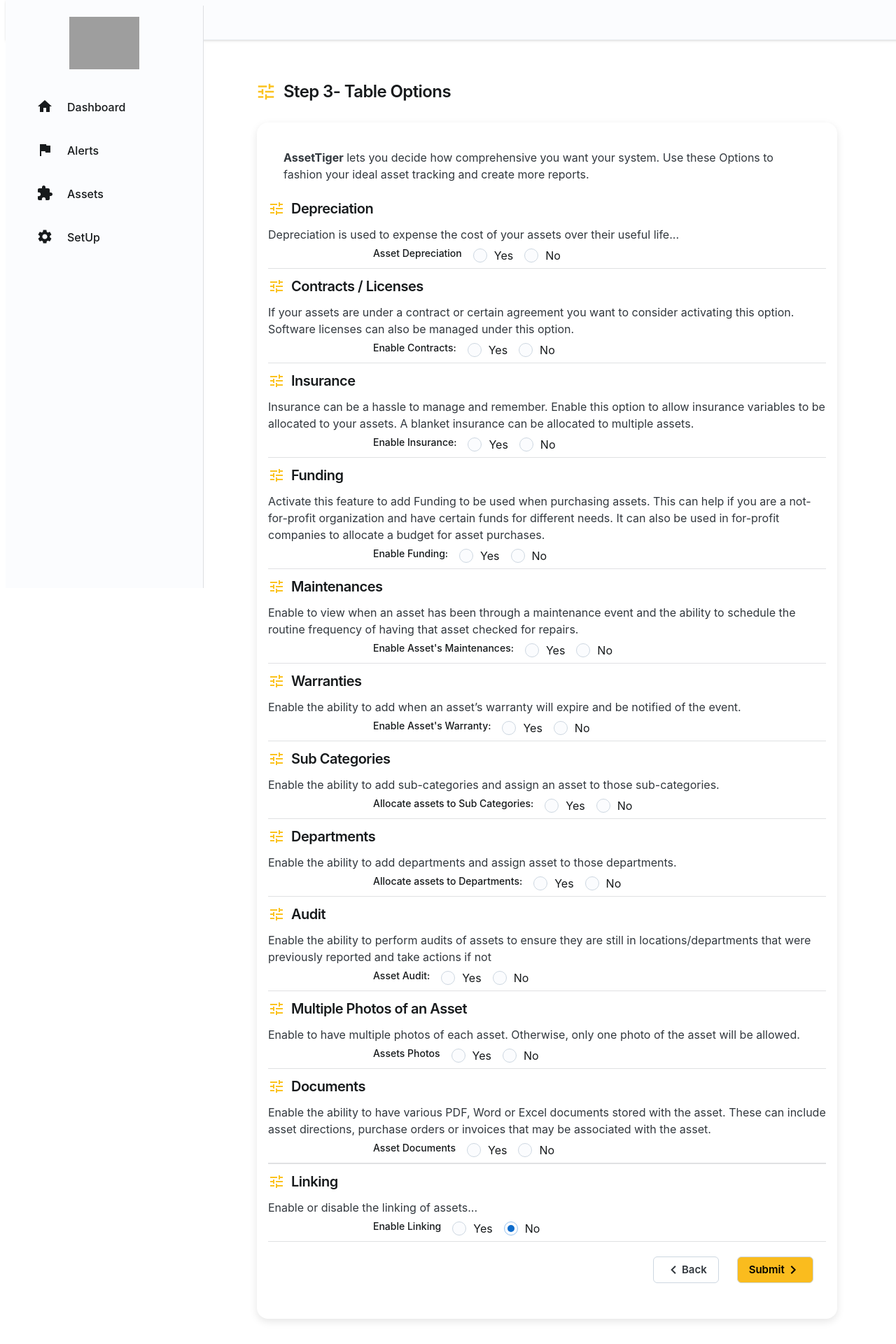
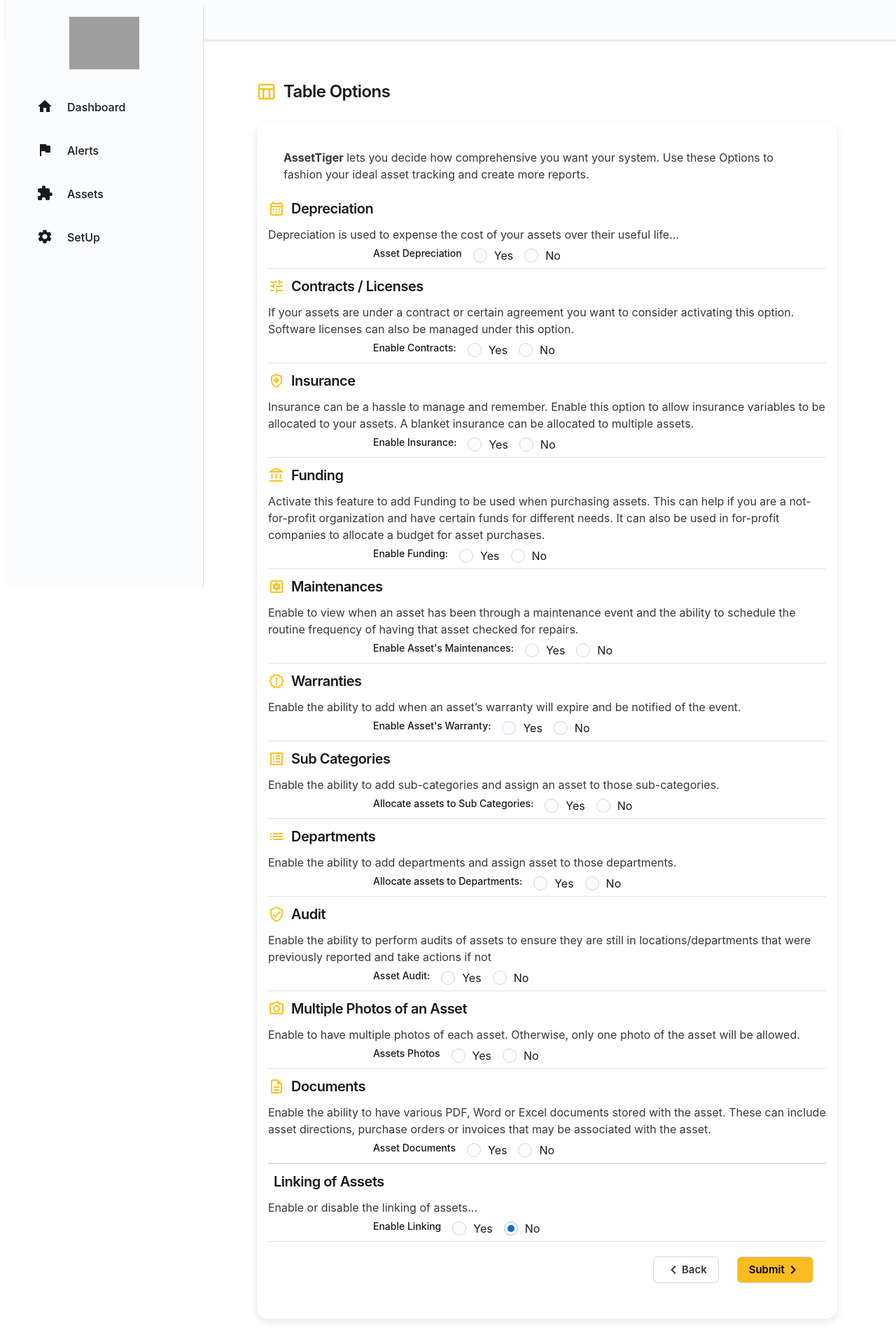
Before and after one commit to nagarajkhairate/PradeepITassetmanagement, a React app: page /setup/table-options in a window 1280 px wide. Shown: the top 1920 px of the page at 70% size. Built offline with nearby package versions, Linux system fonts and the light colour scheme; grey boxes are pictures that could not be loaded.

Commit message:
materialicons

```diff
--- a/src/pages/Setup/SetupTableOptions/SetupTableOptions.tsx
+++ b/src/pages/Setup/SetupTableOptions/SetupTableOptions.tsx
@@ -18,6 +18,9 @@ import TuneOutlinedIcon from "@mui/icons-material/TuneOutlined";
 import { TableData } from "./TableData";
 import NavigateBeforeOutlinedIcon from "@mui/icons-material/NavigateBeforeOutlined";
 import NavigateNextOutlinedIcon from "@mui/icons-material/NavigateNextOutlined";
+import HowToRegOutlinedIcon from '@mui/icons-material/HowToRegOutlined';
+import CalendarMonthOutlinedIcon from '@mui/icons-material/CalendarMonthOutlined';
+import TableChartOutlinedIcon from '@mui/icons-material/TableChartOutlined';
 
 const DepreciationOptions = {
   "id": 1,
@@ -25,7 +28,7 @@ const DepreciationOptions = {
   "description":
     "Depreciation is used to expense the cost of your assets over their useful life...",
   "formLabel": "Asset Depreciation",
-  "icon": TuneOutlinedIcon,
+  "icon": CalendarMonthOutlinedIcon,
   "options": [
     { "name": "assetDepreciation", "value": "Yes", "label": "Yes" },
     { "name": "assetDepreciation", "value": "No", "label": "No" },
@@ -41,14 +44,14 @@ const DepreciationOptions = {
 };
 
 const LinkingOptions = {
-  id: 2,
-  title: "Linking",
-  description: "Enable or disable the linking of assets...",
-  formLabel: "Enable Linking",
-  icon:TuneOutlinedIcon ,
-  options: [
-    { name: "enableLinking", value: "Yes", label: "Yes" },
-    { name: "enableLinking", value: "No", label: "No" },
+  "id": 2,
+  "title": "Linking of Assets",
+  "description": "Enable or disable the linking of assets...",
+  "formLabel": "Enable Linking",
+  "icon": CalendarMonthOutlinedIcon,
+  "options": [
+    { "name": "enableLinking", "value": "Yes", "label": "Yes" },
+    { "name": "enableLinking", "value": "No", "label": "No" },
   ],
 };
 
@@ -155,14 +158,14 @@ const SetupTableOptions: React.FC = ({}) => {
           }}
         >
           <Box
-            component={TuneOutlinedIcon}
+            component={TableChartOutlinedIcon}
             color="#FBC21E"
             sx={{
               fontSize: { xs: "24px", md: "30px" },
               marginRight: "10px",
             }}
           />
-          Step 3- Table Options
+          Table Options
         </Typography>
       </Box>
 
@@ -370,9 +373,9 @@ const SetupTableOptions: React.FC = ({}) => {
                         marginTop: "10px",
                       }}
                     >
-                        <div style={{ width: 25, height: 25, color: "#FBC21E" }}>
+                        {/* <div style={{ width: 25, height: 25, color: "#FBC21E" }}>
                       <LinkingOptions.icon  />
-                      </div>
+                      </div> */}
                       <span style={{ marginLeft: "8px" }}>
                         {LinkingOptions.title}
                       </span>
@@ -422,11 +425,15 @@ const SetupTableOptions: React.FC = ({}) => {
                         <FormControl component="fieldset">
                           <Box marginBottom={"10px"}>
                             <Checkbox />
-                            <TuneOutlinedIcon   /> Check-out
+                            <HowToRegOutlinedIcon   /> Check-out
                           </Box>
                           <Box marginBottom={"10px"}>
                             <Checkbox />
-                            <TuneOutlinedIcon  /> Lease
+                            <CalendarMonthOutlinedIcon  /> Reservation
+                          </Box>
+                          <Box marginBottom={"10px"}>
+                            <Checkbox />
+                            <CalendarMonthOutlinedIcon  /> Lease
                             assets
                           </Box>
                           <Box marginBottom={"10px"}>
--- a/src/pages/Setup/SetupTableOptions/TableData.tsx
+++ b/src/pages/Setup/SetupTableOptions/TableData.tsx
@@ -1,4 +1,13 @@
 import TuneOutlinedIcon from '@mui/icons-material/TuneOutlined'
+import HealthAndSafetyOutlinedIcon from '@mui/icons-material/HealthAndSafetyOutlined';
+import AccountBalanceOutlinedIcon from '@mui/icons-material/AccountBalanceOutlined';
+import SettingsApplicationsOutlinedIcon from '@mui/icons-material/SettingsApplicationsOutlined';
+import NewReleasesOutlinedIcon from '@mui/icons-material/NewReleasesOutlined';
+import ListAltOutlinedIcon from '@mui/icons-material/ListAltOutlined';
+import ListOutlinedIcon from '@mui/icons-material/ListOutlined';
+import VerifiedUserOutlinedIcon from '@mui/icons-material/VerifiedUserOutlined';
+import CameraAltOutlinedIcon from '@mui/icons-material/CameraAltOutlined';
+import DescriptionOutlinedIcon from '@mui/icons-material/DescriptionOutlined';
 
 export const TableData = [
     {
@@ -25,7 +34,7 @@ export const TableData = [
         "title": "Insurance",
         "description": "Insurance can be a hassle to manage and remember. Enable this option to allow insurance variables to be allocated to your assets. A blanket insurance can be allocated to multiple assets.",
         "formLabel": "Enable Insurance:",
-        "icon":TuneOutlinedIcon ,
+        "icon":HealthAndSafetyOutlinedIcon ,
         "options": [
             {
                 "label": "Yes",
@@ -44,7 +53,7 @@ export const TableData = [
         "title": "Funding",
         "description": "Activate this feature to add Funding to be used when purchasing assets. This can help if you are a not-for-profit organization and have certain funds for different needs. It can also be used in for-profit companies to allocate a budget for asset purchases.",
         "formLabel": "Enable Funding:",
-        "icon":TuneOutlinedIcon ,
+        "icon":AccountBalanceOutlinedIcon ,
         "options": [
             {
                 "label": "Yes",
@@ -63,7 +72,7 @@ export const TableData = [
         "title": "Maintenances",
         "description": "Enable to view when an asset has been through a maintenance event and the ability to schedule the routine frequency of having that asset checked for repairs.",
         "formLabel": "Enable Asset's Maintenances:",
-        "icon":TuneOutlinedIcon ,
+        "icon":SettingsApplicationsOutlinedIcon ,
         "options": [
             {
                 "label": "Yes",
@@ -82,7 +91,7 @@ export const TableData = [
         "title": "Warranties",
         "description": "Enable the ability to add when an asset’s warranty will expire and be notified of the event.",
         "formLabel": "Enable Asset's Warranty:",
-        "icon": TuneOutlinedIcon,
+        "icon": NewReleasesOutlinedIcon,
         "options": [
             {
                 "label": "Yes",
@@ -101,7 +110,7 @@ export const TableData = [
         "title": "Sub Categories ",
         "description": "Enable the ability to add sub-categories and assign an asset to those sub-categories.",
         "formLabel": "Allocate assets to Sub Categories:",
-        "icon":TuneOutlinedIcon ,
+        "icon":ListAltOutlinedIcon ,
         "options": [
             {
                 "label": "Yes",
@@ -120,7 +129,7 @@ export const TableData = [
         "title": "Departments",
         "description": " Enable the ability to add departments and assign asset to those departments.",
         "formLabel": "Allocate assets to Departments:",
-        "icon":TuneOutlinedIcon ,
+        "icon":ListOutlinedIcon ,
         "options": [
             {
                 "label": "Yes",
@@ -139,7 +148,7 @@ export const TableData = [
         "title": "Audit",
         "description": "Enable the ability to perform audits of assets to ensure they are still in locations/departments that were previously reported and take actions if not",
         "formLabel": "Asset Audit:",
-        "icon": TuneOutlinedIcon,
+        "icon": VerifiedUserOutlinedIcon,
         "options": [
             {
                 "label": "Yes",
@@ -158,7 +167,7 @@ export const TableData = [
         "title": "Multiple Photos of an Asset",
         "description": "Enable to have multiple photos of each asset. Otherwise, only one photo of the asset will be allowed.",
         "formLabel": "Assets Photos",
-        "icon":TuneOutlinedIcon ,
+        "icon":CameraAltOutlinedIcon ,
         "options": [
             {
                 "label": "Yes",
@@ -177,7 +186,7 @@ export const TableData = [
         "title": "Documents",
         "description": "Enable the ability to have various PDF, Word or Excel documents stored with the asset. These can include asset directions, purchase orders or invoices that may be associated with the asset.",
         "formLabel": "Asset Documents",
-        "icon":TuneOutlinedIcon ,
+        "icon":DescriptionOutlinedIcon ,
         "options": [
             {
                 "label": "Yes",
```
